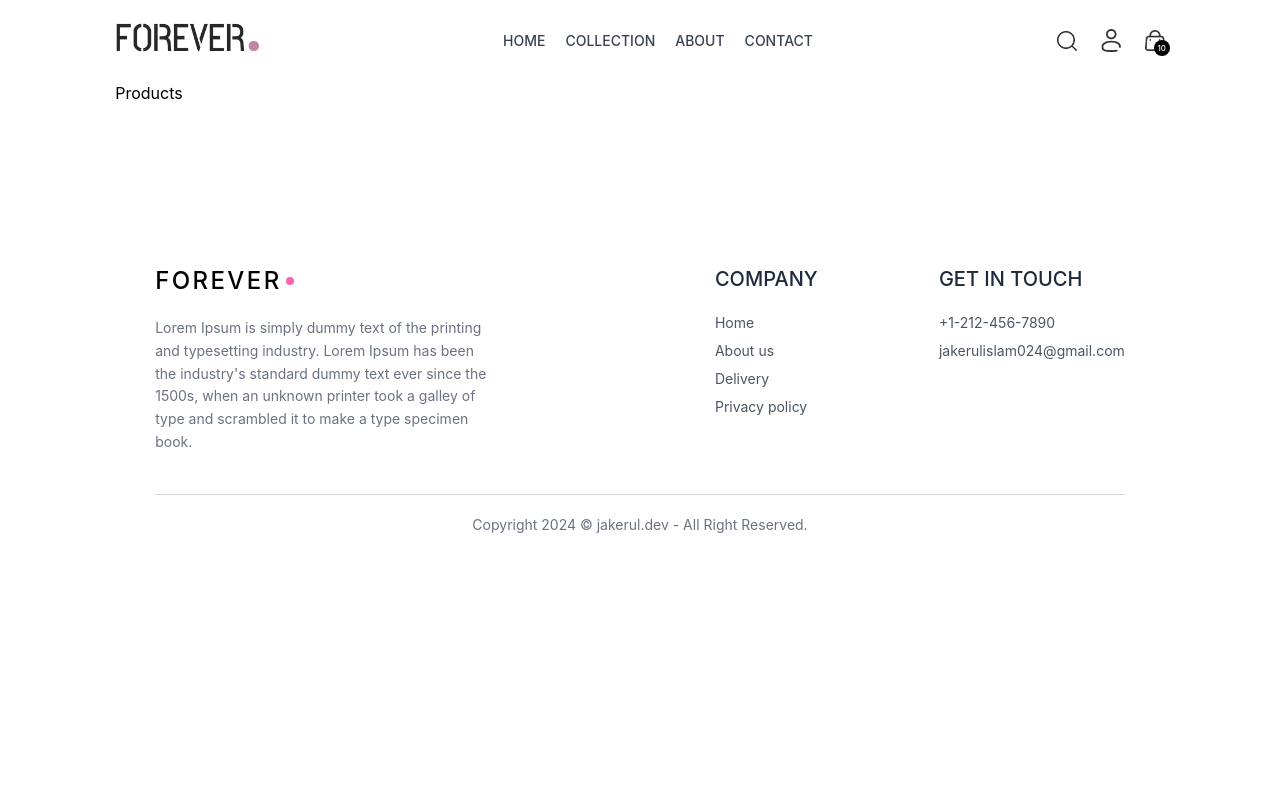
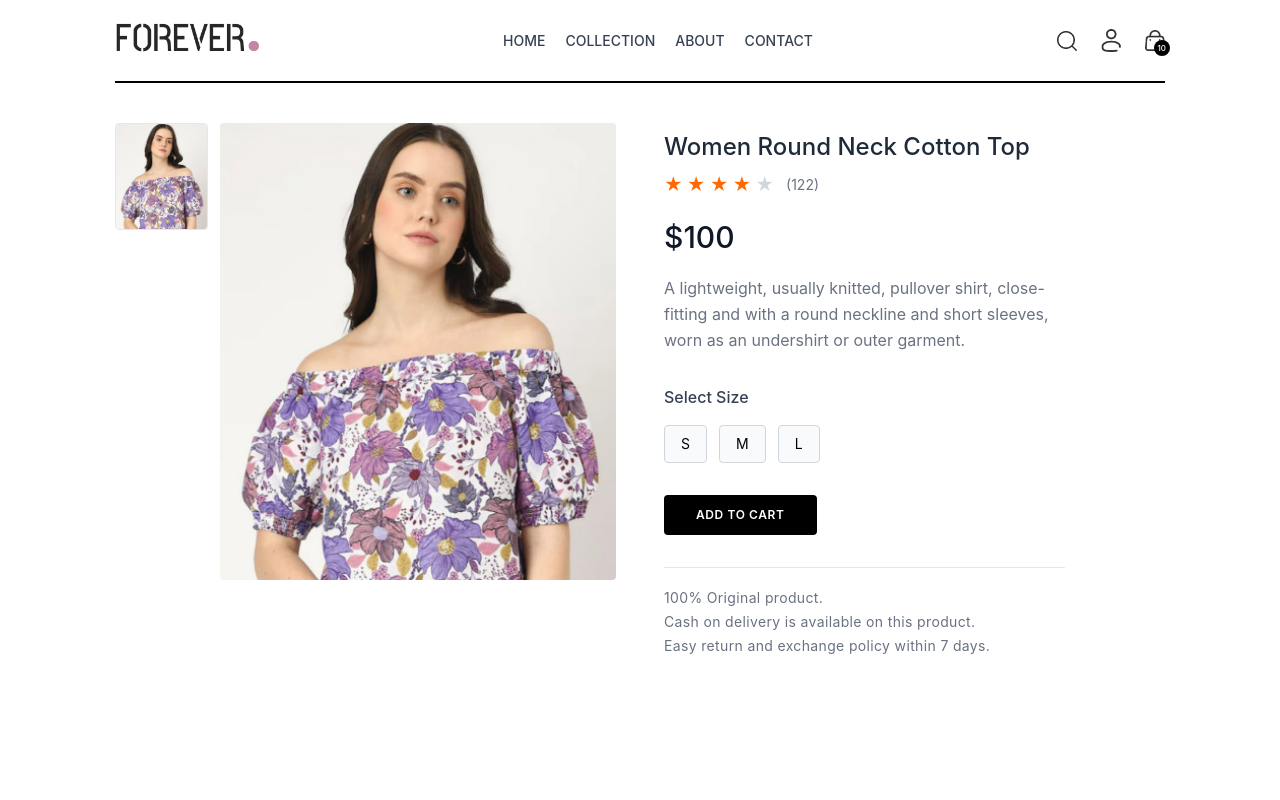
Before and after one commit to jakerul-islam/E-commerce-app-client, a React (Vite) app: page /products/aaaaa in a window 1280 px wide. Shown: the top 800 px of the page. Built offline with nearby package versions, Linux system fonts and the light colour scheme.

Commit message:
product details page added

```diff
--- /dev/null
+++ b/src/components/SearchBar.jsx
@@ -0,0 +1,13 @@
+import React, { useContext } from 'react';
+import { ShopContext } from '../context/ContextProvider';
+
+const SearchBar = () => {
+    const {search,setSearch,showSearch,SetShowSearch}=useContext(ShopContext)
+    return (
+        <div>
+
+        </div>
+    );
+};
+
+export default SearchBar;
--- a/src/context/ContextProvider.jsx
+++ b/src/context/ContextProvider.jsx
@@ -1,14 +1,17 @@
-import React, { createContext } from 'react';
+import React, { createContext, useState } from 'react';
 import { products } from '../assets/assets';
 
 
 export const ShopContext = createContext()
 
+
 const ContextProvider = (props) => {
+    const [search,setSearch]=useState('')
+const [showSearch, setShowSearch]=useState(true)
     const currency ='$';
     const delivery = 10;
     const value = {
-        products,currency,delivery
+        products,currency,delivery,search,setShowSearch,showSearch,setSearch
     }
     return (
          <ShopContext.Provider value={value}>
--- a/src/pages/Collection.jsx
+++ b/src/pages/Collection.jsx
@@ -11,6 +11,7 @@
     const [filterProducts,setFilterProducts]=useState([])
     const [category,setCategory]=useState([])
     const [subCategory, setSubCategory]= useState([])
+    const [sortType, setSortType]=useState('relavent')
 
 const toggoleSubCategory = (e)=>{
     if(subCategory.includes(e.target.value)){
@@ -41,6 +42,26 @@
 useEffect(()=>{
     applyFilter()
 }, [category,subCategory])
+
+const sortProduct = ()=>{
+    let filterProductCopy = filterProducts.slice()
+
+    switch(sortType){
+        case 'low-high':
+            setFilterProducts(filterProductCopy.sort((a,b)=>(a.price -b.price)))
+            break;
+            case 'high-low':
+                setFilterProducts(filterProductCopy.sort((a,b)=>(b.price -a.price)))
+                break;
+
+                default:
+                    applyFilter()
+                    break;
+    }
+}
+useEffect(()=>{
+    sortProduct()
+},[sortType])
 
 
     return (
@@ -84,7 +105,7 @@
 
                     {/* sorting */}
 
-                    <select className='border-2 border-gray-300 text-sm px-2'>
+                    <select onChange={(e)=>setSortType(e.target.value)} className='border-2 border-gray-300 text-sm px-2'>
                         <option value="relavent">Sort by: Relavent</option>
                         <option value="low-high">Sort by: Low to High</option>
                         <option value="high-low">Sort by: High to Low</option>
--- a/src/pages/Products.jsx
+++ b/src/pages/Products.jsx
@@ -1,11 +1,120 @@
-import React from 'react';
+import React, { useContext, useEffect, useState } from 'react';
+import { useParams } from 'react-router-dom';
+import { ShopContext } from '../context/ContextProvider';
 
 const Products = () => {
-    return (
-        <div>
-            <h2>Products</h2>
+    const { productId } = useParams();
+    // ১. আপনার কনটেক্সট থেকে products (ছোট হাতের) এবং currency ডেটা নেওয়া হলো
+    const { products, currency } = useContext(ShopContext);
+    const [productData, setProductData] = useState(false);
+    const [image, setImage] = useState('');
+    const [size, setSize] = useState(''); // সিলেক্টেড সাইজ স্টোর করার জন্য
+
+    const fetchProductData = () => {
+        // map-এর চেয়ে .find() ব্যবহার করা ডেটা খোঁজার জন্য বেস্ট প্র্যাকটিস
+        const targetProduct = products.find((item) => item._id === productId);
+        if (targetProduct) {
+            setProductData(targetProduct);
+            setImage(targetProduct.image[0]);
+        }
+    };
+
+    useEffect(() => {
+        if (products && products.length > 0) {
+            fetchProductData();
+        }
+    }, [productId, products]);
+
+    return productData ? (
+        <div className='border-t-2 pt-10 transition-opacity ease-in duration-500 opacity-100'>
+
+            {/* ---------- Product Data Section ---------- */}
+            <div className='flex gap-12 sm:gap-12 flex-col sm:flex-row'>
+
+                {/* ----- Left Side: Product Images ----- */}
+                <div className='flex-1 flex flex-col-reverse gap-3 sm:flex-row'>
+                    {/* Side Small Images List */}
+                    <div className='flex sm:flex-col overflow-x-auto sm:overflow-y-scroll justify-between sm:justify-normal sm:w-[18.7%] w-full'>
+                        {
+                            productData.image.map((item, index) => (
+                                <img
+                                    onClick={() => setImage(item)}
+                                    src={item}
+                                    key={index}
+                                    className='w-[24%] sm:w-full sm:mb-3 flex-shrink-0 cursor-pointer border border-gray-200 hover:border-gray-500 rounded'
+                                    alt={`Product thumb ${index}`}
+                                />
+                            ))
+                        }
+                    </div>
+                    {/* Main Display Image */}
+                    <div className='w-full sm:w-[80%]'>
+                        <img className='w-full h-auto rounded' src={image} alt={productData.name} />
+                    </div>
+                </div>
+
+                {/* ----- Right Side: Product Info ----- */}
+                <div className='flex-1'>
+                    <h1 className='font-medium text-2xl mt-2 text-gray-800'>{productData.name}</h1>
+
+                    {/* Star Rating Layout */}
+                    <div className='flex items-center gap-1 mt-2'>
+                        <span className='text-orange-500 text-lg'>★</span>
+                        <span className='text-orange-500 text-lg'>★</span>
+                        <span className='text-orange-500 text-lg'>★</span>
+                        <span className='text-orange-500 text-lg'>★</span>
+                        <span className='text-gray-300 text-lg'>★</span>
+                        <p className='pl-2 text-sm text-gray-500'>(122)</p>
+                    </div>
+
+                    {/* Price */}
+                    <p className='mt-5 text-3xl font-medium text-gray-900'>
+                        {currency ? currency : '$'}{productData.price}
+                    </p>
+
+                    {/* Description */}
+                    <p className='mt-5 text-gray-500 md:w-4/5 leading-relaxed text-sm sm:text-base'>
+                        {productData.description}
+                    </p>
+
+                    {/* Size Selector */}
+                    <div className='flex flex-col gap-4 my-8'>
+                        <p className='text-gray-700 font-medium'>Select Size</p>
+                        <div className='flex gap-3'>
+                            {
+                                productData.sizes.map((item, index) => (
+                                    <button
+                                        onClick={() => setSize(item)}
+                                        key={index}
+                                        className={`border py-2 px-4 bg-gray-50 rounded-sm text-sm transition-all duration-200 ${item === size ? 'border-orange-500 bg-orange-50 font-medium' : 'border-gray-300'}`}
+                                    >
+                                        {item}
+                                    </button>
+                                ))
+                            }
+                        </div>
+                    </div>
+
+                    {/* Add to Cart Button */}
+                    <button className='bg-black text-white px-8 py-3 text-xs font-semibold active:bg-gray-700 transition-colors tracking-wider rounded-sm uppercase'>
+                        ADD TO CART
+                    </button>
+
+                    <hr className='mt-8 sm:w-4/5 border-gray-200' />
+
+                    {/* Product Policies List */}
+                    <div className='text-xs sm:text-sm text-gray-500 mt-5 flex flex-col gap-1 tracking-wide'>
+                        <p>100% Original product.</p>
+                        <p>Cash on delivery is available on this product.</p>
+                        <p>Easy return and exchange policy within 7 days.</p>
+                    </div>
+
+                </div>
+
+            </div>
+
         </div>
-    );
+    ) : <div className='opacity-0'>Loading...</div>;
 };
 
 export default Products;
```
